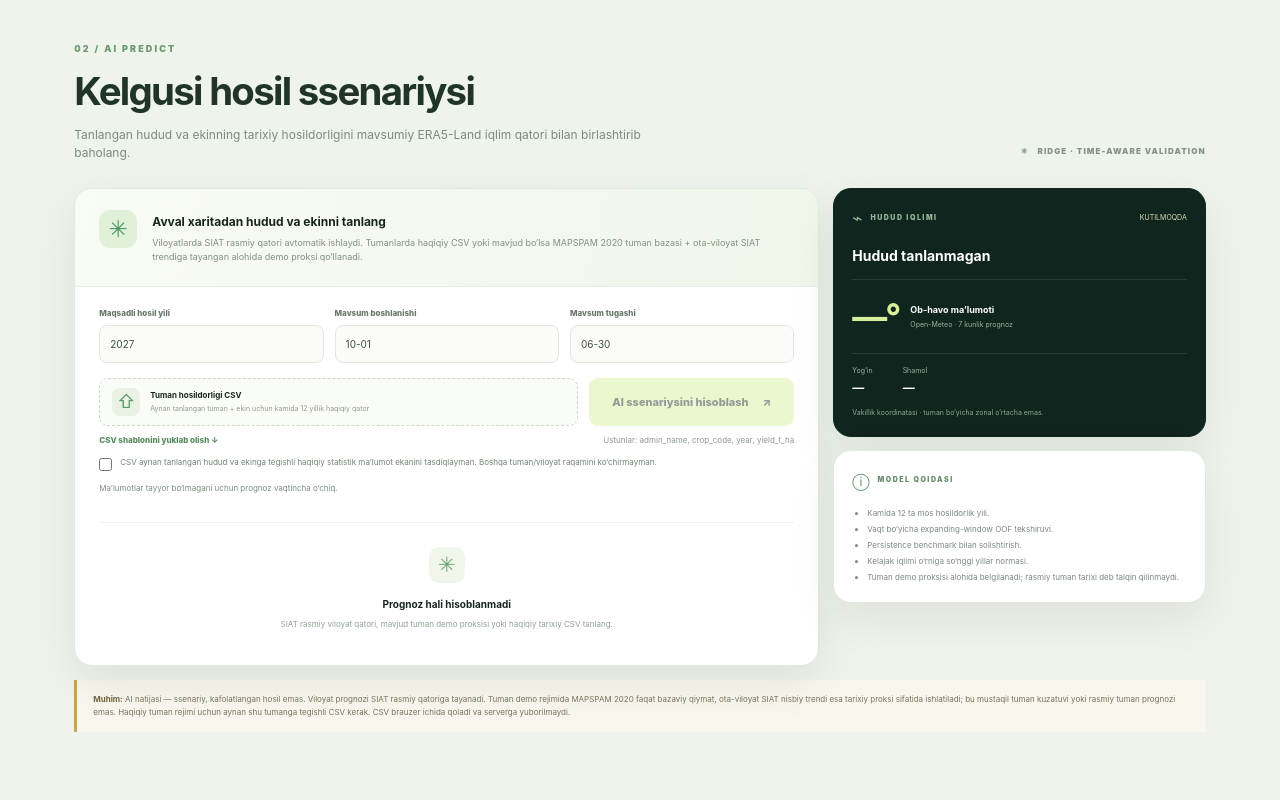
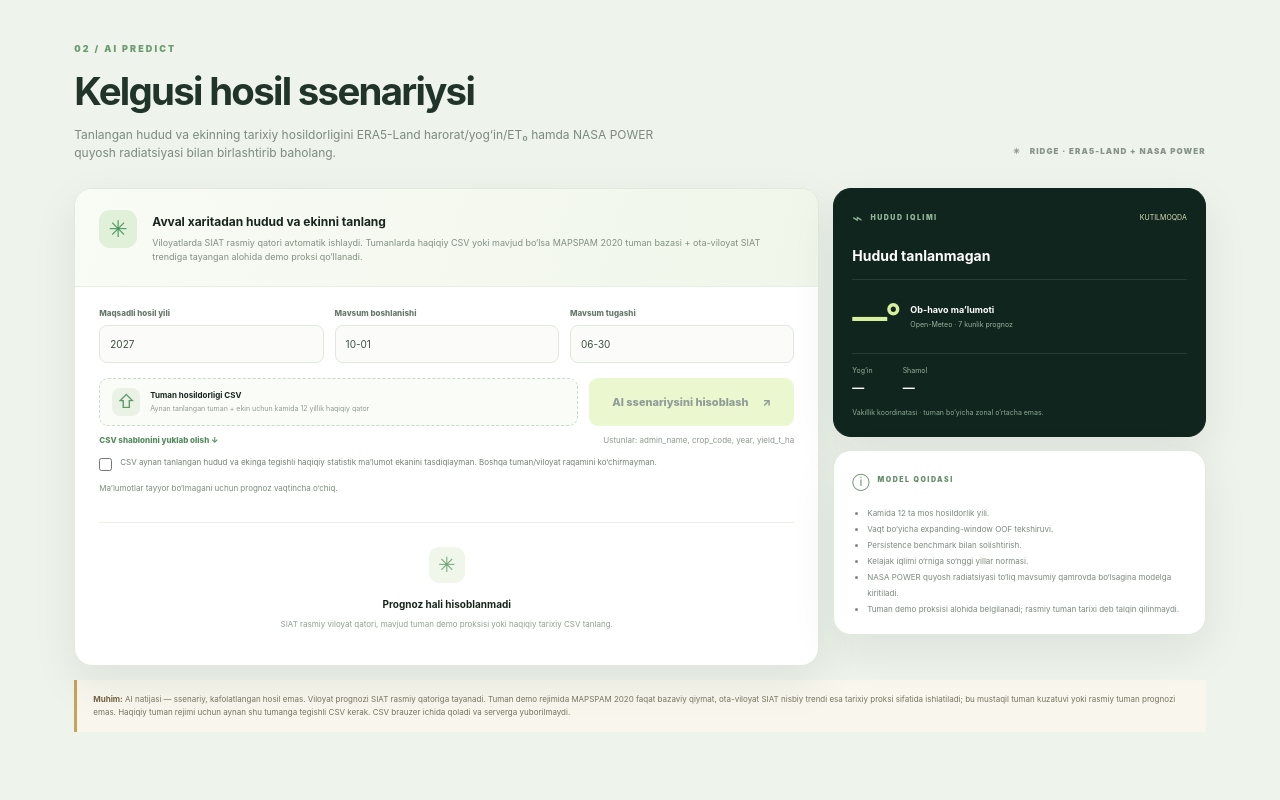
Before and after one commit to Sherzoddd2002/osh-agriculture-uzbekistan, a plain HTML site: page index.html in a window 1280 px wide. Shown: the part 1700-2500 px from the top of the page. Drawn offline with nearby package versions, Linux system fonts and the light colour scheme; no server answers.

Commit message:
Document NASA POWER and MODIS data layers

```diff
--- a/index.html
+++ b/index.html
@@ -132,8 +132,8 @@
 
       <section class="section prediction-section" id="prediction">
         <div class="section-heading">
-          <div><div class="section-kicker">02 / AI PREDICT</div><h2>Kelgusi hosil ssenariysi</h2><p>Tanlangan hudud va ekinning tarixiy hosildorligini mavsumiy ERA5-Land iqlim qatori bilan birlashtirib baholang.</p></div>
-          <div class="section-side-note ai-note"><span>✳</span> RIDGE · TIME-AWARE VALIDATION</div>
+          <div><div class="section-kicker">02 / AI PREDICT</div><h2>Kelgusi hosil ssenariysi</h2><p>Tanlangan hudud va ekinning tarixiy hosildorligini ERA5-Land harorat/yog‘in/ET₀ hamda NASA POWER quyosh radiatsiyasi bilan birlashtirib baholang.</p></div>
+          <div class="section-side-note ai-note"><span>✳</span> RIDGE · ERA5-LAND + NASA POWER</div>
         </div>
         <div class="prediction-grid">
           <div class="prediction-main">
@@ -169,7 +169,7 @@
             </div>
             <div class="side-card model-note">
               <div class="side-card-head"><span>ⓘ</span><small>MODEL QOIDASI</small></div>
-              <ul><li>Kamida 12 ta mos hosildorlik yili.</li><li>Vaqt bo‘yicha expanding-window OOF tekshiruvi.</li><li>Persistence benchmark bilan solishtirish.</li><li>Kelajak iqlimi o‘rniga so‘nggi yillar normasi.</li><li>Tuman demo proksisi alohida belgilanadi; rasmiy tuman tarixi deb talqin qilinmaydi.</li></ul>
+              <ul><li>Kamida 12 ta mos hosildorlik yili.</li><li>Vaqt bo‘yicha expanding-window OOF tekshiruvi.</li><li>Persistence benchmark bilan solishtirish.</li><li>Kelajak iqlimi o‘rniga so‘nggi yillar normasi.</li><li>NASA POWER quyosh radiatsiyasi to‘liq mavsumiy qamrovda bo‘lsagina modelga kiritiladi.</li><li>Tuman demo proksisi alohida belgilanadi; rasmiy tuman tarixi deb talqin qilinmaydi.</li></ul>
             </div>
           </aside>
         </div>
@@ -183,6 +183,8 @@
           <article class="source-card"><div class="source-symbol">⌖</div><span class="source-type">MA’MURIY CHEGARALAR</span><h3>geoBoundaries Uzbekistan</h3><p>Viloyat va tuman poligonlari. Chegara yili, manba va litsenziya qatlam metama’lumotida saqlanadi.</p><div class="source-meta"><b>ADM1 · ADM2</b><span>Attribution required</span></div><a href="https://www.geoboundaries.org/" target="_blank" rel="noopener">geoBoundaries ↗</a></article>
           <article class="source-card"><div class="source-symbol">▤</div><span class="source-type">RASMIY STATISTIKA</span><h3>SIAT · Milliy statistika</h3><p>Viloyat darajasida ekin ishlab chiqarishi va ekilgan maydon nisbatidan hosildorlik qatori. Tuman kesimidagi yield emas.</p><div class="source-meta"><b>2010–2024 · mavjud qatorlar</b><span>CC BY 4.0</span></div><a href="https://siat.stat.uz/" target="_blank" rel="noopener">SIAT ma’lumot portali ↗</a></article>
           <article class="source-card"><div class="source-symbol">☁</div><span class="source-type">IQLIM VA OB-HAVO</span><h3>Open-Meteo · ERA5-Land</h3><p>Tanlangan hududning vakillik nuqtasi bo‘yicha tarixiy mavsumiy ob-havo va yaqin kunlar prognozi.</p><div class="source-meta"><b>Daily · point lookup</b><span>Open API</span></div><a href="https://open-meteo.com/" target="_blank" rel="noopener">API hujjatlari ↗</a></article>
+          <article class="source-card"><div class="source-symbol">☀</div><span class="source-type">NASA · AGROCLIMATE</span><h3>NASA POWER · Solar &amp; Meteorology</h3><p>1981-yildan yaqin real vaqtgacha kunlik quyosh radiatsiyasi va meteorologik parametrlar. AI Predict mavsumiy ALLSKY_SFC_SW_DWN quyosh radiatsiyasini to‘liq qamrov topilganda Ridge modeliga qo‘shadi.</p><div class="source-meta"><b>Daily · ~0,5° panjara</b><span>NASA POWER API</span></div><a href="https://power.larc.nasa.gov/docs/services/api/temporal/daily/" target="_blank" rel="noopener">NASA API hujjatlari ↗</a></article>
+          <article class="source-card"><div class="source-symbol">🛰</div><span class="source-type">NASA · SATELLITE VEGETATION</span><h3>MODIS MOD13Q1 · NDVI / EVI</h3><p>250 metr fazoviy aniqlikdagi 16 kunlik vegetatsiya indekslari. Tuman poligoni bo‘yicha sifat filtri va zonal statistika pipeline’i keyingi integratsiya bosqichida; hozircha AI hisobiga ulanmagan.</p><div class="source-meta"><b>250 m · 16 kun</b><span>Keyingi raster qatlam</span></div><a href="https://doi.org/10.5067/MODIS/MOD13Q1.061" target="_blank" rel="noopener">NASA LP DAAC dataset ↗</a></article>
           <article class="source-card"><div class="source-symbol">⌘</div><span class="source-type">VAZIRLIK GEOAXBOROTI</span><h3>Agro GIS · Yer va ekin monitoringi</h3><p>Vazirlik portalida yer konturlari, dala kuzatuvlari va yillar bo‘yicha ekin/hosildorlik tarixi yuritilishi ko‘rsatilgan. Ochiq eksport/API hamda qayta foydalanish shartlari tasdiqlanmaguncha bu ma’lumotlar AI hisobiga ulanmaydi.</p><div class="source-meta"><b>Integratsiya navbatda</b><span>Ruxsat / ochiq API talab qilinadi</span></div><a href="https://gov.uz/oz/agro/pages/geoaxborot-tizimi" target="_blank" rel="noopener">Vazirlik izohi ↗</a></article>
         </div>
         <div class="source-footer"><div><b>OSH AgroAI Uzbekistan</b><span>O‘zbekiston qishloq xo‘jaligi uchun ma’lumotga asoslangan qarorlar.</span></div><div class="footer-links"><a href="https://github.com/Sherzoddd2002/osh-agriculture-uzbekistan" target="_blank" rel="noopener">GitHub ↗</a><a href="https://gov.uz/oz/agro" target="_blank" rel="noopener">Qishloq xo‘jaligi vazirligi ↗</a></div></div>
```
